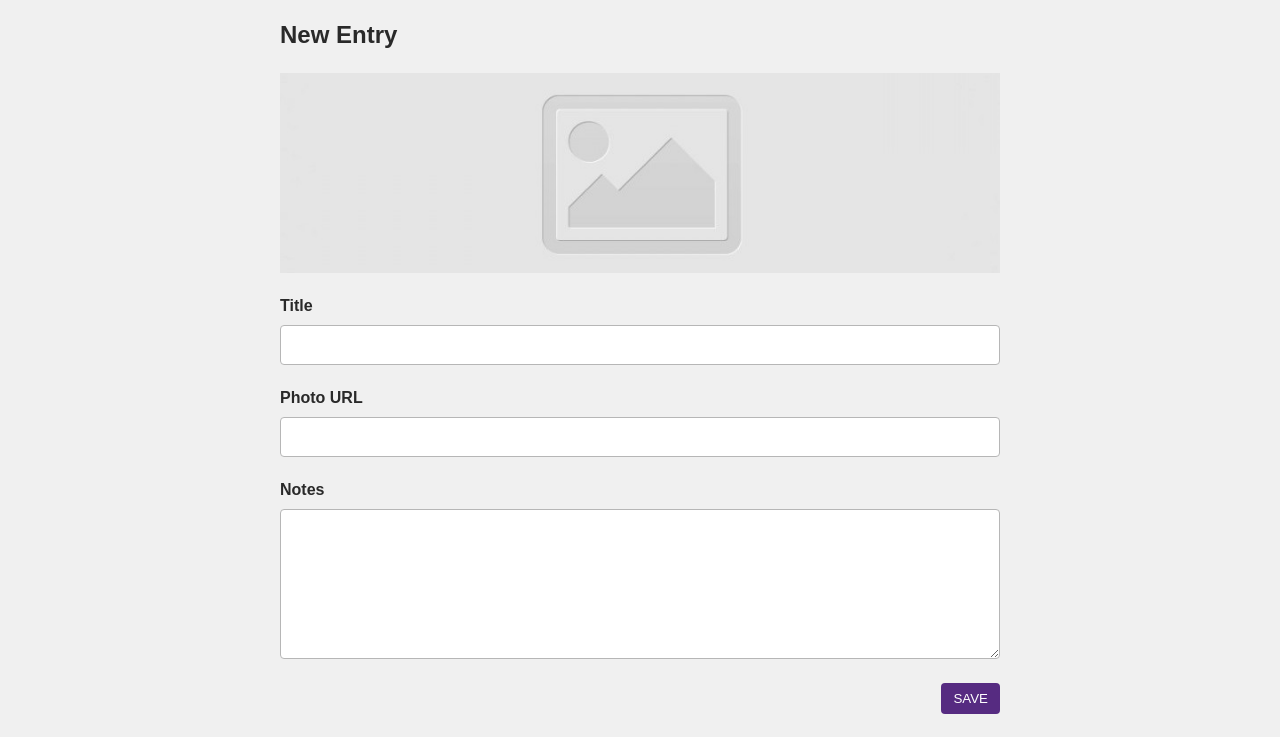
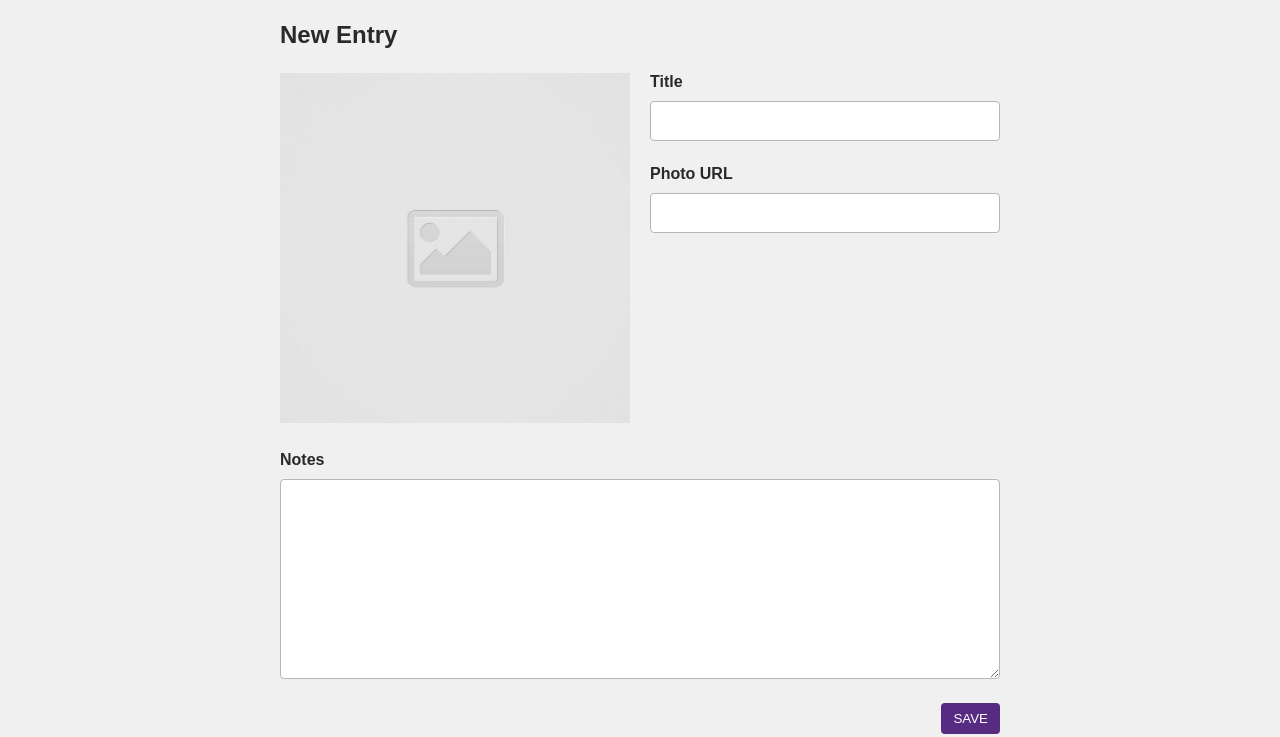
Before and after one commit to jadenbertino/code-journal, a website: page index.html in a window 1280 px wide. Shown: the part 63-800 px from the top of the page. Drawn offline with Linux system fonts and the light colour scheme.

Commit message:
Create desktop styles for new entry form (in previous commit I created mobile styles)

```diff
--- a/css/layout.css
+++ b/css/layout.css
@@ -14,17 +14,12 @@
 }
 
 .column-full,
-.column-half {
+.col-half {
   width: 100%;
 }
 
-@media screen and (min-width: 768px) {
-  .column-full,
-  .column-half {
-    padding: 0 0.75rem;
-  }
-
-  .column-half {
+@media screen and (min-width: 992px) {
+  .col-half {
     width: 50%;
   }
 }
--- a/css/styles.css
+++ b/css/styles.css
@@ -59,7 +59,8 @@ header h1 {
 }
 
 .new-entry img {
-  max-height: 200px;
+  max-height: 250px;
+  width: 100%;
   object-fit: cover;
 }
 
@@ -91,3 +92,28 @@ header h1 {
   background-color: #562B81;
   color: white;
 }
+
+/*
+
+    MOBILE OPS
+
+*/
+
+@media (min-width: 992px) {
+  .form-wrapper {
+    display: flex;
+  }
+
+  .form-wrapper img {
+    padding-right: 10px;
+    max-height: 350px;
+  }
+
+  .form-wrapper .col-half:nth-child(2) {
+    padding-left: 10px;
+  }
+
+  .new-entry textarea {
+    min-height: 200px;
+  }
+}
--- a/index.html
+++ b/index.html
@@ -1,20 +1,20 @@
 <!DOCTYPE html>
 <html lang="en">
   <head>
-  <meta charset="UTF-8">
-  <meta http-equiv="X-UA-Compatible" content="IE=edge">
-  <meta name="viewport" content="width=device-width, initial-scale=1.0">
+    <meta charset="UTF-8" />
+    <meta http-equiv="X-UA-Compatible" content="IE=edge" />
+    <meta name="viewport" content="width=device-width, initial-scale=1.0" />
     <title>Code Journal</title>
-  <link rel="icon" href="images/favicon.ico">
+    <link rel="icon" href="images/favicon.ico" />
     <link
       rel="stylesheet"
       href="https://cdnjs.cloudflare.com/ajax/libs/font-awesome/6.0.0/css/all.min.css"
       integrity="sha512-9usAa10IRO0HhonpyAIVpjrylPvoDwiPUiKdWk5t3PyolY1cOd4DSE0Ga+ri4AuTroPR5aQvXU9xC6qOPnzFeg=="
       crossorigin="anonymous"
       referrerpolicy="no-referrer" />
-  <link rel="stylesheet" href="css/reset.css">
-  <link rel="stylesheet" href="css/layout.css">
-  <link rel="stylesheet" href="css/styles.css">
+    <link rel="stylesheet" href="css/reset.css" />
+    <link rel="stylesheet" href="css/layout.css" />
+    <link rel="stylesheet" href="css/styles.css" />
   </head>
   <body>
     <header>
@@ -27,7 +27,13 @@
         <div class="new-entry" data-view="entry-form">
           <form>
             <h2>New Entry</h2>
-          <img src="./images/placeholder-image-square.jpg" alt="placeholder image" />
+            <div class="form-wrapper">
+              <div class="col-half">
+                <img
+                src="./images/placeholder-image-square.jpg"
+                alt="placeholder image" />
+              </div>
+              <div class="col-half">
                 <label>
                   <span>Title</span>
                   <input type="text" name="title" />
@@ -36,6 +42,8 @@
                   <span>Photo URL</span>
                   <input type="text" name="photoURL" />
                 </label>
+              </div>
+            </div>
             <label>
               <span>Notes</span>
               <textarea name="notes"></textarea>
```
Lines whose indentation alone changed are shown as unchanged.
